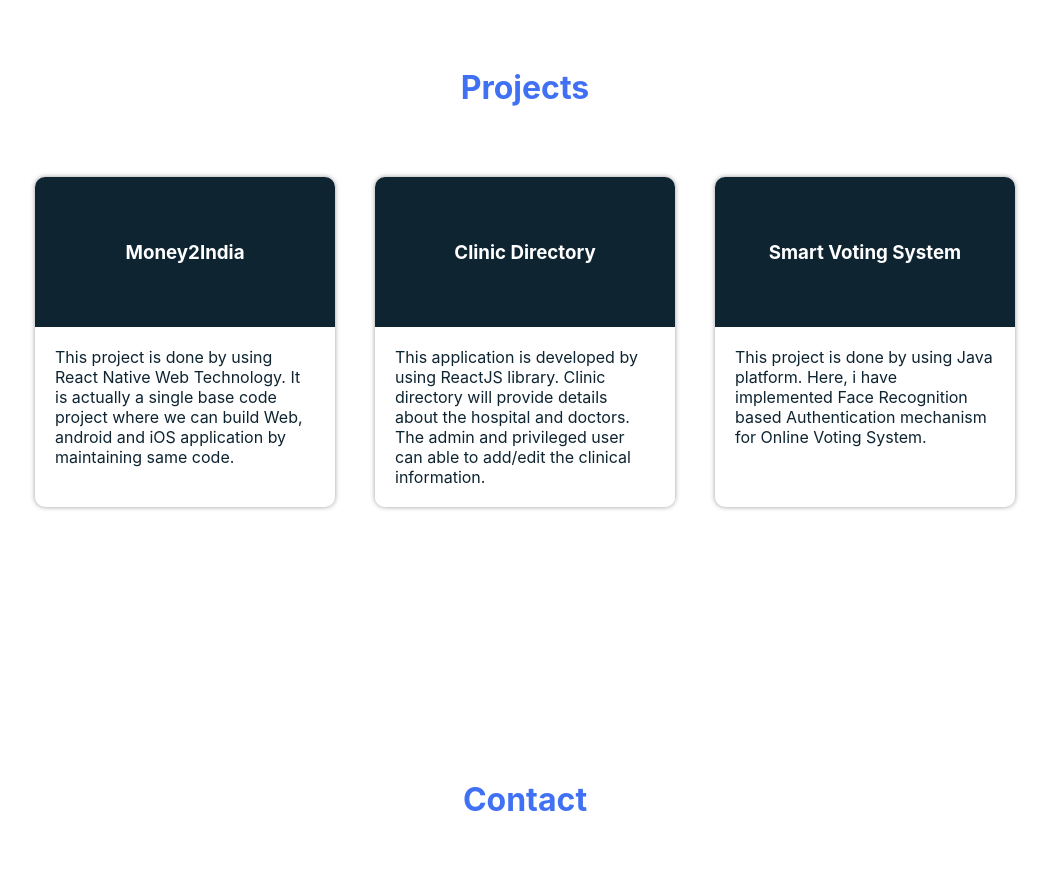
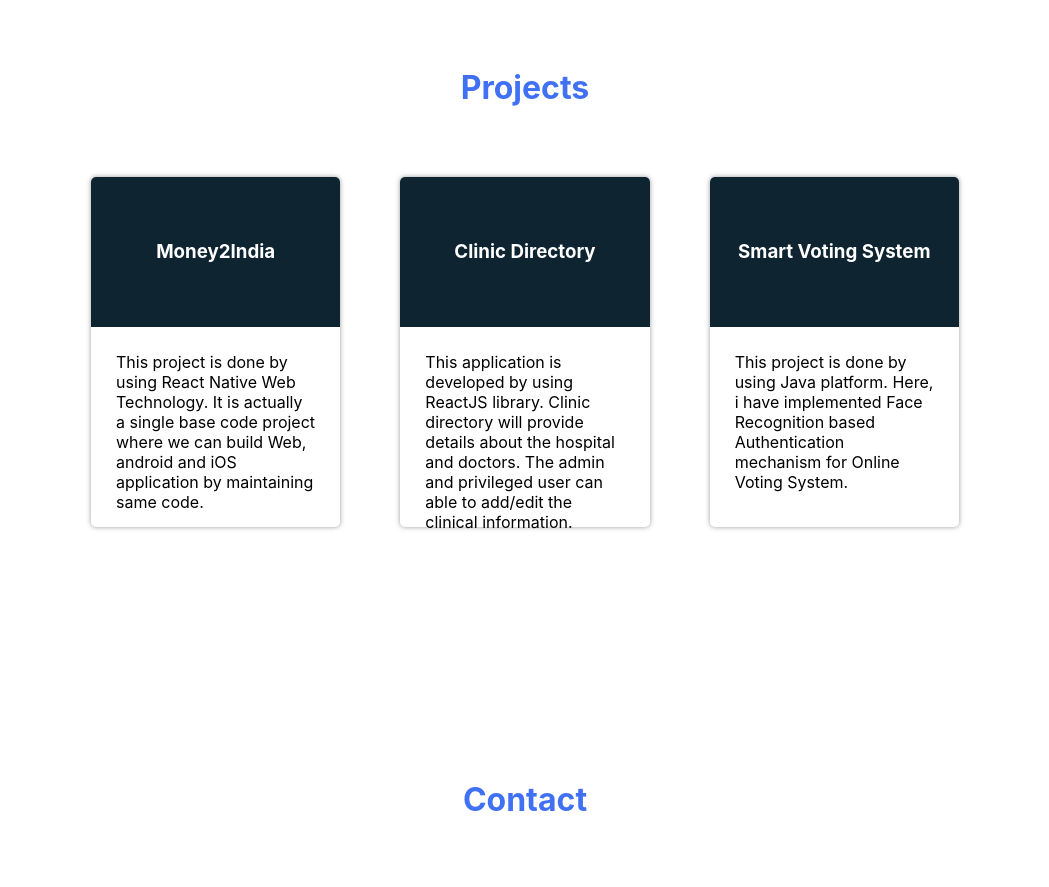
Before and after one commit to Ranjan08385/ranjan, a React (Create React App) app: page / in a window 1280 px wide. Shown: the part 2180-3067 px from the top of the page, without its empty margins (115-1164 px from the left). Built offline with nearby package versions, Linux system fonts and the light colour scheme; some icons are missing.

Commit message:
UI issue fixes

```diff
--- a/package.json
+++ b/package.json
@@ -12,13 +12,15 @@
     "emailjs-com": "^2.6.4",
     "framer-motion": "^2.9.1",
     "gh-pages": "^3.1.0",
+    "node-sass": "^4.14.1",
     "react": "^16.13.1",
     "react-dom": "^16.13.1",
     "react-perfect-scrollbar": "^1.5.8",
     "react-router-dom": "^5.2.0",
     "react-router-hash-link": "^2.2.2",
     "react-scripts": "3.4.3",
-    "react-scroll": "^1.8.1"
+    "react-scroll": "^1.8.1",
+    "swiper": "^6.3.5"
   },
   "scripts": {
     "predeploy": "npm run build",
--- a/src/pages/about/About.js
+++ b/src/pages/about/About.js
@@ -21,9 +21,9 @@
                     <div data-aos="fade-right" variants={aboutImag} className="about__img">
                         <img src={aboutImg} alt="" />
                     </div>
-                    <div data-aos="fade-left"  className="about__me">
-                        <h2 data-aos="fade-left" data-aos-delay="100" variants={aboutTextHead}>I'am Ranjan Moger</h2>
-                        <p data-aos="fade-left" data-aos-delay="300" variants={aboutText}>To work in an organization where I can use my skills and knowledge to deliver value added results that provides me job satisfaction and self development which help me achieve personal as well as organizational goals.</p>
+                    <div data-aos="zoom-in"  className="about__me">
+                        <h2 data-aos="zoom-in" data-aos-delay="100" variants={aboutTextHead}>I'am Ranjan Moger</h2>
+                        <p data-aos="zoom-in" data-aos-delay="200" variants={aboutText}>To work in an organization where I can use my skills and knowledge to deliver value added results that provides me job satisfaction and self development which help me achieve personal as well as organizational goals.</p>
                     </div>
                 </div>
             </motion.div>
--- a/src/pages/projects/Projects.css
+++ b/src/pages/projects/Projects.css
@@ -1,6 +1,6 @@
 .projects {
   /* border: 1px solid red; */
-  height: 100%;
+  height: 84vh;
   padding: 20px;
 }
 
@@ -33,6 +33,31 @@
 .projects__card:hover .projects__logo {
   background: #4070f4;
   /* transform: translateY(0); */
+}
+
+.swiper__parent {
+  width: 100%;
+  height: 100%;
+}
+
+.swiper__title {
+  /* height: 40%; */
+  line-height: 8;
+  text-align: center;
+  background: #0e2431;
+  border-top-left-radius: 5px;
+  border-top-right-radius: 5px;
+  /* border: 1px solid blue; */
+}
+
+.swiper__title > h3 {
+  color: #fff;
+}
+
+.swiper__desc {
+  /* height: 60%; */
+  padding: 25px;
+  /* border: 1px solid green; */
 }
 
 @media only screen and (min-width: 540px) {
--- a/src/pages/projects/Projects.js
+++ b/src/pages/projects/Projects.js
@@ -2,68 +2,81 @@
 import './Projects.css'
 import Aos from 'aos';
 import 'aos/dist/aos.css';
-import {motion} from 'framer-motion'
-import {projects, projectsHead, projectOne, projectTwo, projectThree} from './Animation'
+import {motion} from 'framer-motion';
+import { Swiper, SwiperSlide } from 'swiper/react';
+import SwiperCore, { Navigation, Pagination, Scrollbar, A11y } from 'swiper';
+import 'swiper/swiper.scss';
+import  useWindowDimensions from '../../utils/useWindowDimensions';
+import {projects, projectsHead, projectOne, projectTwo, projectThree} from './Animation';
+import 'swiper/components/navigation/navigation.scss';
+import 'swiper/components/pagination/pagination.scss';
+import 'swiper/components/scrollbar/scrollbar.scss';
+
+SwiperCore.use([Navigation, Pagination, Scrollbar, A11y]);
+
+const projectData = [
+    {
+        title: 'Money2India',
+        description: 'This project is done by using React Native Web Technology. It is actually a single base code project where we can build Web, android and iOS application by maintaining same code.'
+    },
+    {
+        title: 'Clinic Directory',
+        description: 'This application is developed by using ReactJS library. Clinic directory will provide details about the hospital and doctors. The admin and privileged user can able to add/edit the clinical information.'
+    },
+    {
+        title: 'Smart Voting System',
+        description: 'This project is done by using Java platform. Here, i have implemented Face Recognition based Authentication mechanism for Online Voting System.'
+    },
+];
 
 function Projects() {
+    const { height, width } = useWindowDimensions();
+    console.log('width and height', width, height)
     useEffect(() => {
         Aos.init({ duration: 2000 });
     }, []);
     return (
-
         <motion.div variants={projects} initial="hidden" animate="visible" className="projects" id="projects">
             <div data-aos="fade-down" className="projects__head">
                 <motion.h1 variants={projectsHead}>Projects</motion.h1>
             </div>
-                <div className="projects__cardSections">
-                    <div data-aos="flip-left" variants={projectOne} className="projects__card">
-                        <div className="projects__logo">
-                            <h3>Money2India</h3>
+
+            <Swiper
+                data-aos="zoom-in"
+                spaceBetween={width <= 1024 ? 30 : 60}
+                slidesPerView={width <= 1024 ? 1 : 3}
+                // navigation
+                pagination={{ clickable: true }}
+                // scrollbar={{ draggable: true }}
+                onSlideChange={() => console.log('slide change')}
+                onSwiper={(swiper) => console.log(swiper)}
+                style={{ width: width <= 1024 ? '90%' : '70%', height: 375, padding: width <= 1024 ? 10 : 50 }}
+            >
+               {projectData.map((data, index) => (
+                   <SwiperSlide key={index} style={styles.swiper}>
+                       <div className="swiper__parent">
+                            <div className="swiper__title">
+                            <h3>{data.title}</h3>
                             </div>
-                        <div className="projects__details">
-                            <p>
-                                This project is done by using React Native
-                                Web Technology. It is actually a single
-                                base code project where we can build
-                                Web, android and iOS application by
-                                maintaining same code.
-                            </p>
+                            <div className="swiper__desc">
+                            <p>{data.description}</p>
                             </div>
                        </div>
+                   </SwiperSlide>
+               ))}
+            </Swiper>
 
-                    <div data-aos="zoom-in" variants={projectTwo} className="projects__card">
-                        <div className="projects__logo">
-                            <h3>Clinic Directory</h3>
-                        </div>
-                        <div className="projects__details">
-                            <p>
-                                This application is developed by using
-                                ReactJS library. Clinic directory will
-                                provide details about the hospital and
-                                doctors. The admin and privileged user
-                                can able to add/edit the clinical
-                                information.
-                            </p>
-                        </div>
-                    </div>
 
-                    <div data-aos="flip-right" variants={projectThree} className="projects__card">
-                        <div className="projects__logo">
-                            <h3>Smart Voting System</h3>
-                        </div>
-                        <div className="projects__details">
-                            <p>
-                                This project is done by using Java platform.
-                                Here, i have implemented Face Recognition based
-                                Authentication mechanism for Online Voting System.
-                            </p>
-                        </div>
-                    </div>
-
-                </div>
         </motion.div>
-
     )
 }
 
-export default Projects
+export default Projects;
+
+const styles = {
+    swiper: {
+        height: 350,
+        borderRadius: 5,
+        boxShadow: '0 0px 5px rgba(0, 0, 0, 0.4)',
+    }
+}
--- a/src/pages/skills/Skills.js
+++ b/src/pages/skills/Skills.js
@@ -82,7 +82,7 @@
                         </div>
 
                     </div>
-                    <div data-aos="fade-left" variants={skillsRight} className="skills__img">
+                    <div data-aos="zoom-in" variants={skillsRight} className="skills__img">
                         <img src={skillsImg} alt="" />
                     </div>
                 </div>
--- /dev/null
+++ b/src/utils/useWindowDimensions.js
@@ -0,0 +1,24 @@
+import { useState, useEffect } from 'react';
+
+function getWindowDimensions() {
+  const { innerWidth: width, innerHeight: height } = window;
+  return {
+    width,
+    height
+  };
+}
+
+export default function useWindowDimensions() {
+  const [windowDimensions, setWindowDimensions] = useState(getWindowDimensions());
+
+  useEffect(() => {
+    function handleResize() {
+      setWindowDimensions(getWindowDimensions());
+    }
+
+    window.addEventListener('resize', handleResize);
+    return () => window.removeEventListener('resize', handleResize);
+  }, []);
+
+  return windowDimensions;
+}
```
Also changed, not shown: 1 other file (tests, documents, lock files or other folders). Lines whose indentation alone changed are shown as unchanged.
